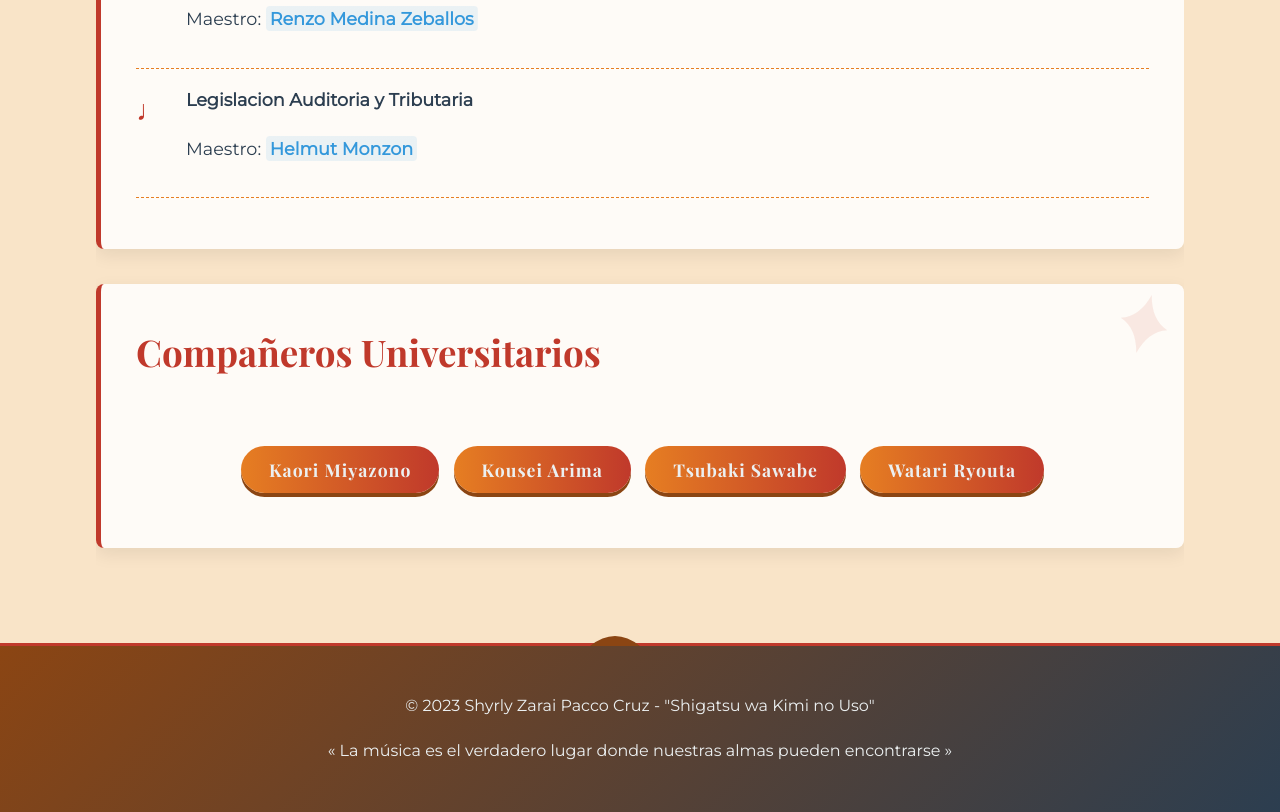
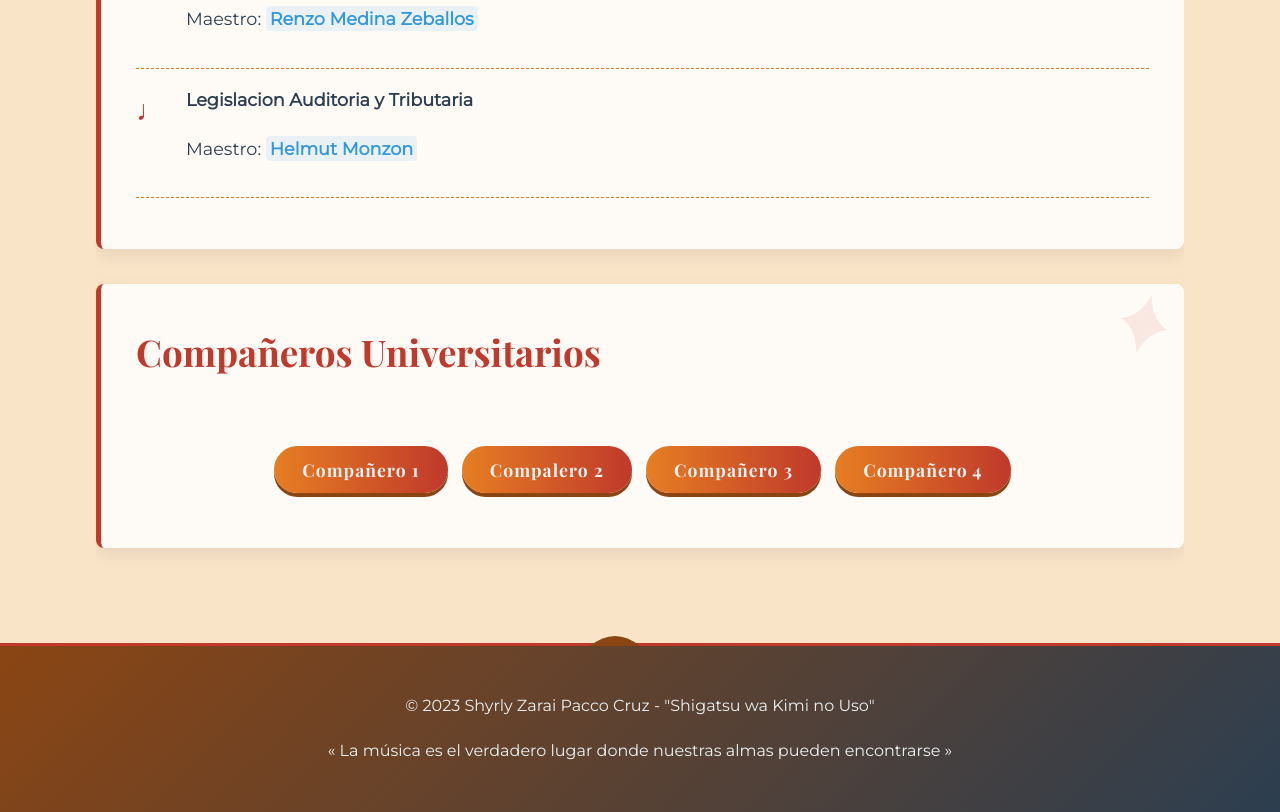
Before and after one commit to ShyrlyZarai1/Shyrly-Zarai-Pacco-Cruz, a plain HTML site: page index.html in a window 1280 px wide. Shown: the part 2576-3388 px from the top of the page. Drawn offline with nearby package versions, Linux system fonts and the light colour scheme.

Commit message:
Update index.html

```diff
--- a/index.html
+++ b/index.html
@@ -571,10 +571,10 @@
         <section id="classmates">
             <h2>Compañeros Universitarios</h2>
             <div style="text-align: center;">
-                <button class="music-btn">Kaori Miyazono</button>
-                <button class="music-btn">Kousei Arima</button>
-                <button class="music-btn">Tsubaki Sawabe</button>
-                <button class="music-btn">Watari Ryouta</button>
+                <button class="music-btn">Compañero 1</button>
+                <button class="music-btn">Compalero 2</button>
+                <button class="music-btn">Compañero 3</button>
+                <button class="music-btn">Compañero 4</button>
             </div>
         </section>
     </div>
```
